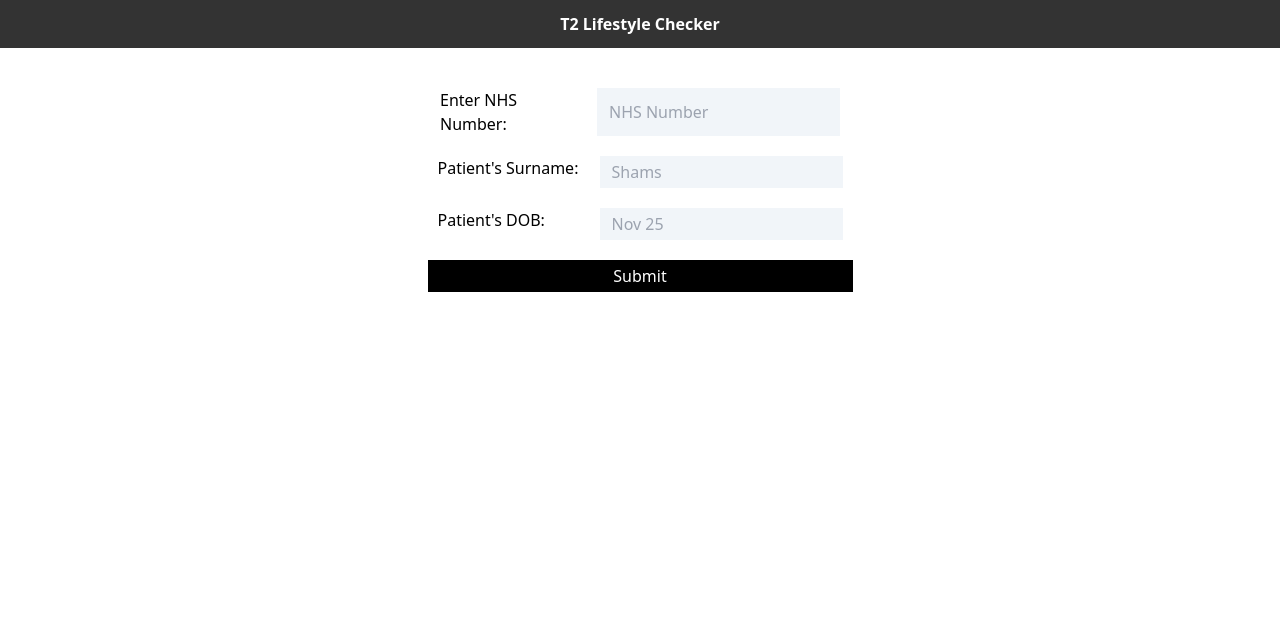
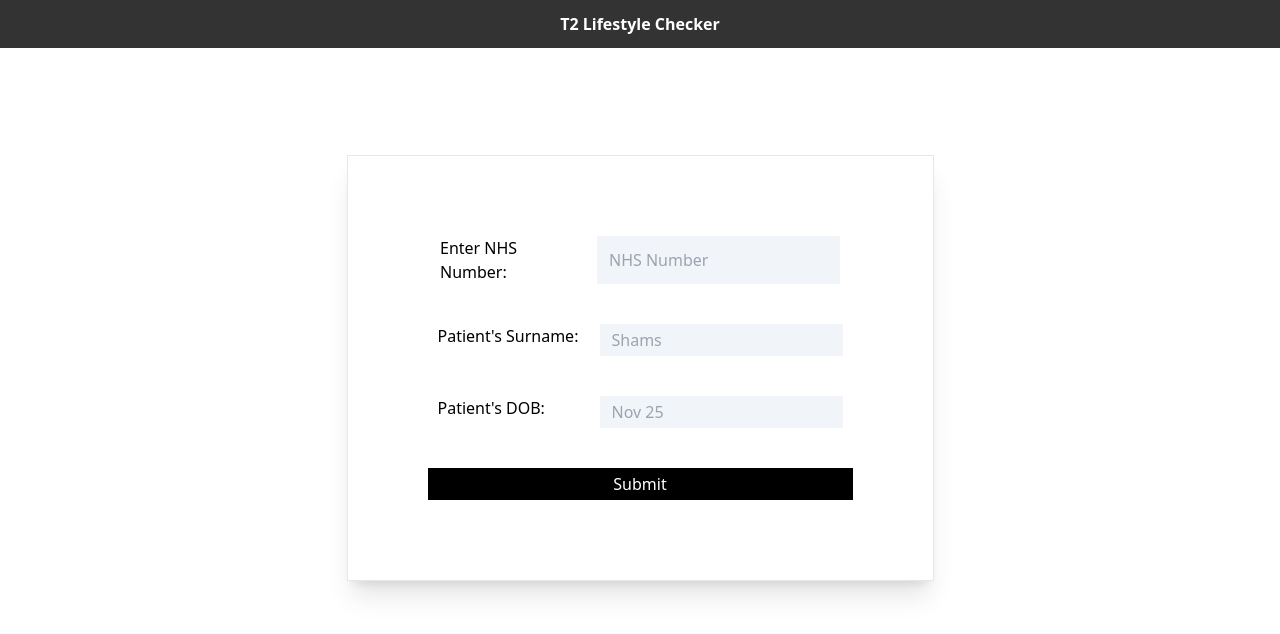
Before and after one commit to sohailshams/t2-lifestyle-checker, a React (Vite) app: page / in a window 1280 px wide. Shown: the top 634 px of the page. Built offline with nearby package versions, Linux system fonts and the light colour scheme; no server answers.

Commit message:
Added styles to input form - border, shadow and aligned center vertically.

```diff
--- a/src/components/PatientInput.jsx
+++ b/src/components/PatientInput.jsx
@@ -32,7 +32,11 @@ function PatientInput() {
   };
 
   return (
-    <form onSubmit={handleSubmit} className="flex flex-col gap-y-5 mt-10">
+    <div className="flex justify-center items-center h-[600px]">
+      <form
+        onSubmit={handleSubmit}
+        className="flex flex-col gap-y-10 mt-10 border p-20 shadow-xl"
+      >
         <label className="flex justify-center">
           <span className="w-[145px]">Enter NHS Number:</span>
           <input
@@ -72,6 +76,7 @@ function PatientInput() {
           value="Submit"
         />
       </form>
+    </div>
   );
 }
 
```
Lines whose indentation alone changed are shown as unchanged.
